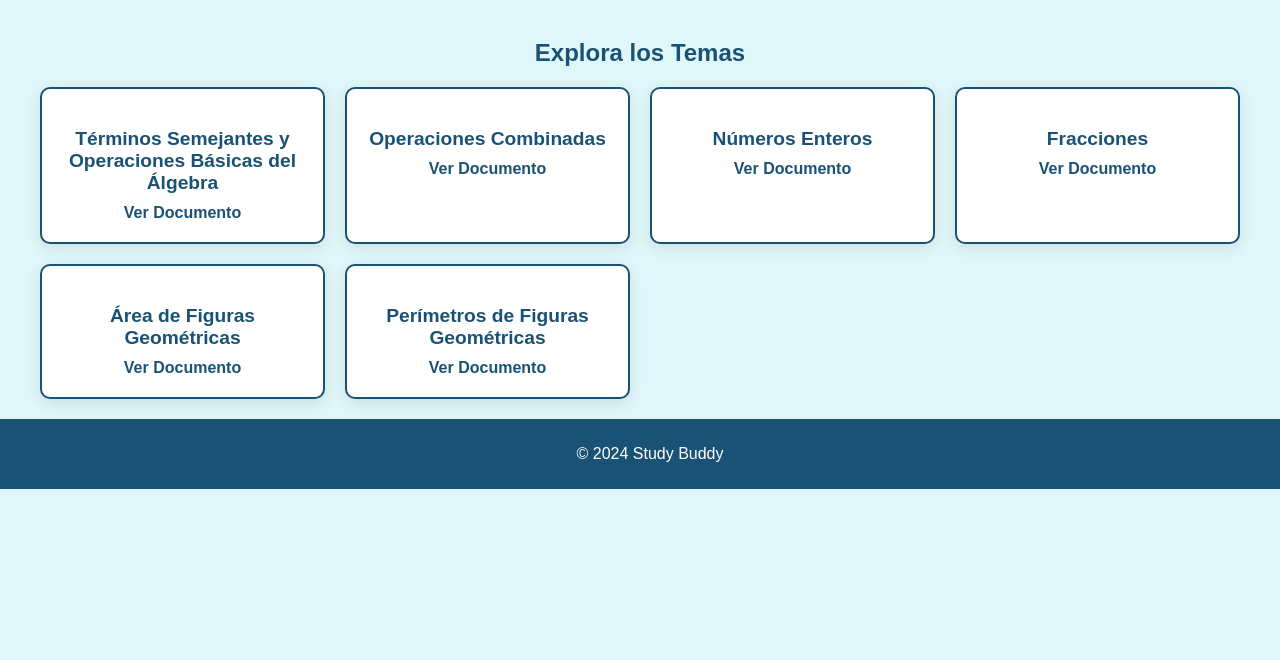
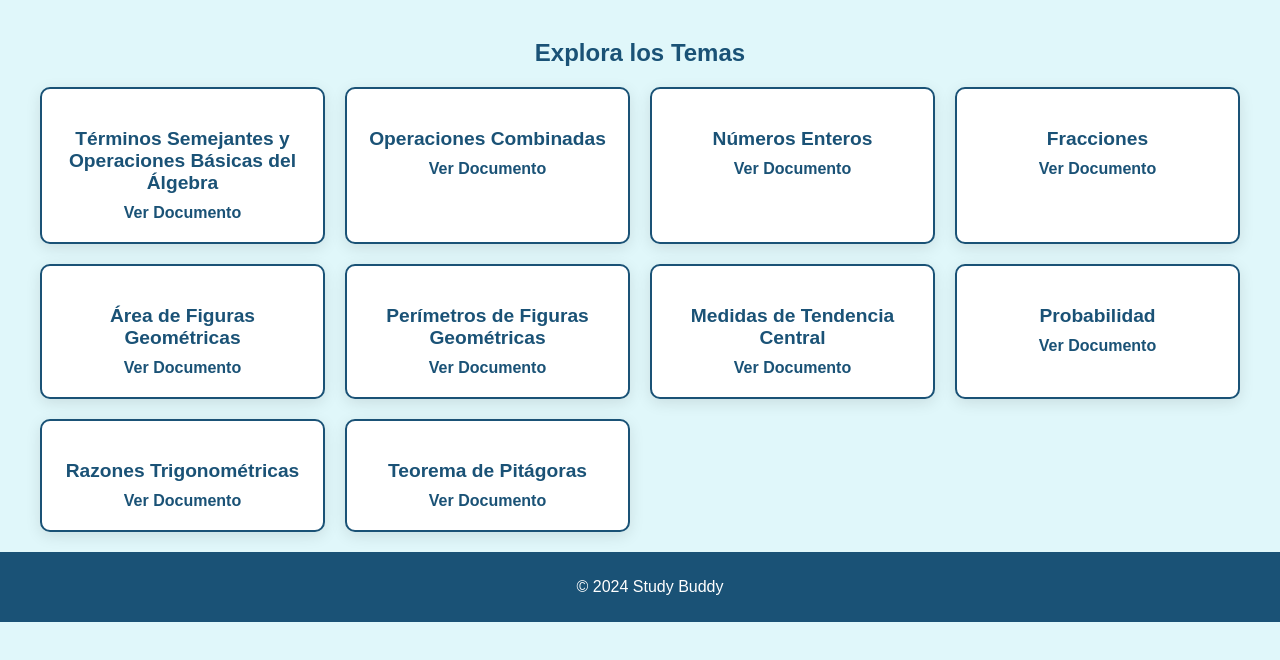
Before and after one commit to gabe2907/studybuddy, a plain HTML site: page subject-pages/math-quizzes.html in a window 1280 px wide. Shown: the part 96-756 px from the top of the page. Drawn offline with Linux system fonts and the light colour scheme.

Commit message:
Update math-quizzes.html

```diff
--- a/subject-pages/math-quizzes.html
+++ b/subject-pages/math-quizzes.html
@@ -43,6 +43,22 @@
                 <h3>Perímetros de Figuras Geométricas</h3>
                 <a href="https://docs.google.com/document/d/1IxQPS80ZsThIQEsKMmf0HVa83X7YpAghGiL00c0xWEc/edit?usp=sharing" target="_blank">Ver Documento</a>
             </div>
+ <div class="topic-card">
+                <h3>Medidas de Tendencia Central</h3>
+                <a href="https://docs.google.com/document/d/1O2jIZdhdF6KcbPvU7dipnqH5YPhZoDdc3DcxkeKGQco/edit?usp=sharing" target="_blank">Ver Documento</a>
+            </div>
+<div class="topic-card">
+                <h3>Probabilidad</h3>
+                <a href="https://docs.google.com/document/d/1WndnG87c9nEvEbgG5CVSuUqI2g2Ww-okoz97Hdh6snw/edit?usp=drive_link" target="_blank">Ver Documento</a>
+            </div>
+<div class="topic-card">
+                <h3>Razones Trigonométricas</h3>
+                <a href="https://docs.google.com/document/d/1JX9kHt852QZT7WY_HFNnT67Ux96z3Hty7BCQxz-f_dU/edit?usp=drive_link" target="_blank">Ver Documento</a>
+            </div>
+<div class="topic-card">
+                <h3>Teorema de Pitágoras</h3>
+                <a href="https://docs.google.com/document/d/1pEO3Nah_fDNBFLVhhz7klBBiMtp7OuDLPlxSTWbilAM/edit?usp=drive_link" target="_blank">Ver Documento</a>
+            </div>
             <!-- More topic cards -->
         </div>
     </section>
```
